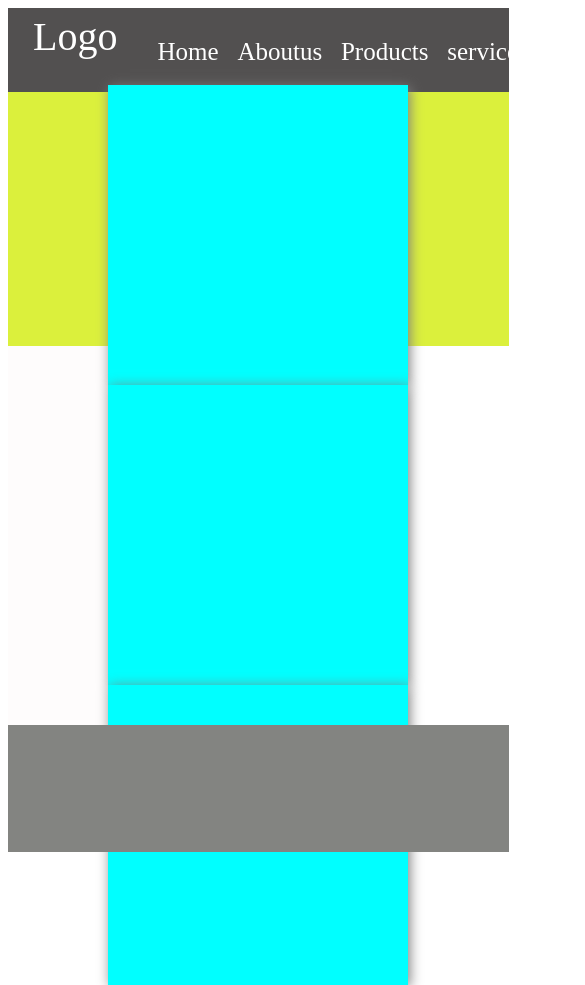
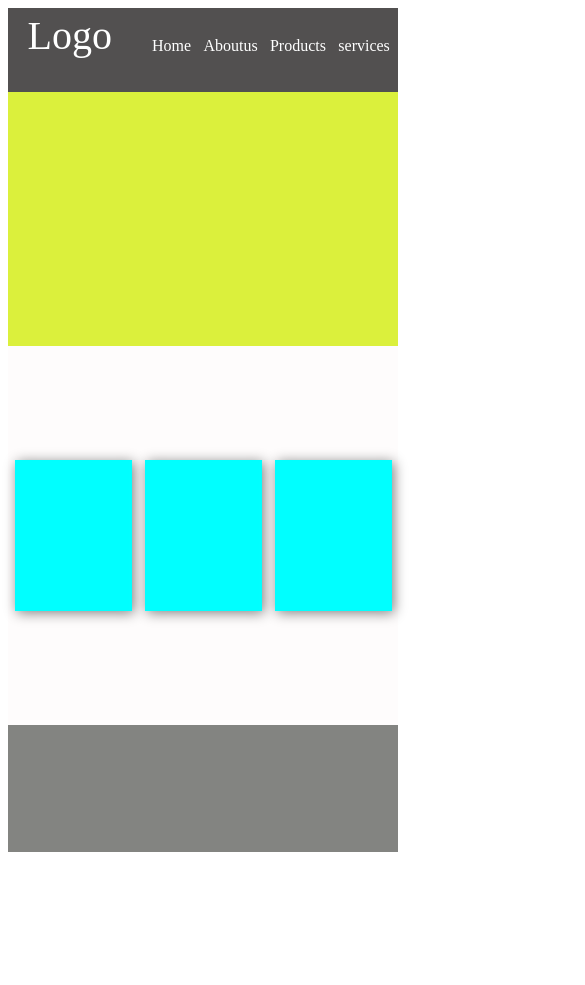
Before and after one commit to swathi60/temps, a website: page temp2.html in a window 390 px wide. Shown: the top 985 px of the page, 585 px wide, since content can reach past the window. After the commit the page ends 860 px from the top, so only its background shows below. Drawn offline with Linux system fonts and the light colour scheme.

Commit message:
temp2 update

```diff
--- a/temp2.html
+++ b/temp2.html
@@ -15,6 +15,12 @@
     .body2{background-color: transparent ; display: flex; justify-content: space-around; align-content: center; flex-wrap: wrap;}
     .footer1{background-color: rgb(131, 132, 129)}
     .box{width: 300px; height: 300px; background-color: aqua; box-shadow: 2px 2px 12px gray;}
+
+    @media only screen and (min-width: 360px) and (max-width: 760px){ body{width: fit-content;}
+        .box{width:30%; height: 40%; }
+        .pa li{font-size: 16px;}
+    }
+
     </style>
 
 </head>
@@ -23,11 +29,11 @@
         <div class="head1">
             <span style="color: white; font-size: 40px;">Logo</span>
             <span>
-                <ul style="list-style-type: none; color: white; display: flex; font-size: 25px; ">
+                <ul class="pa" style="list-style-type: none; color: white; display: flex; font-size: 25px; ">
                     <li>Home</li>
                     <li>Aboutus</li>
                     <li>Products</li>
-                    <li>service</li>
+                    <li>services</li>
                     <li>contact</li>
                 </ul>
             </span>
```
